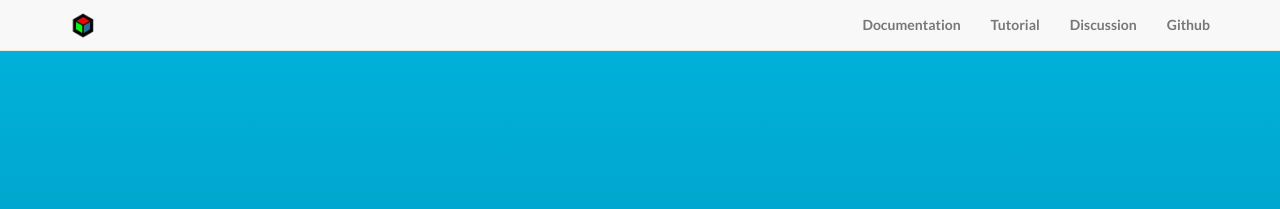
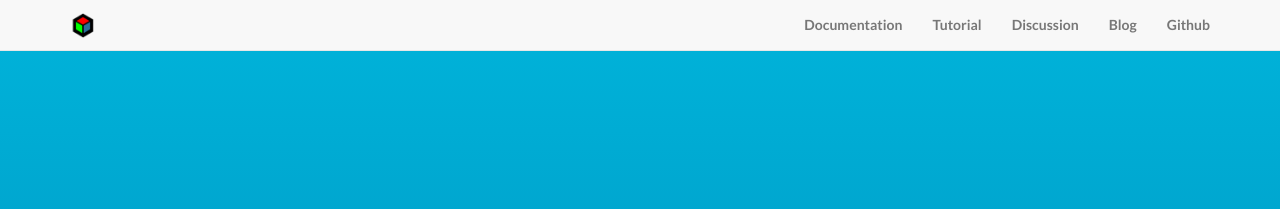
Before and after one commit to kornia/kornia.github.io, a Jekyll site: the page built from index.html, in a window 1280 px wide. Shown: the top 209 px of the page. Built offline with Jekyll 4.4.1, drawn with Linux system fonts in a browser that asks for light colours.

Commit message:
Update header.html

```diff
--- a/_includes/header.html
+++ b/_includes/header.html
@@ -22,6 +22,9 @@
                 </li>
                 <li>
                     <a class="page-scroll" href="https://discuss.pytorch.org/c/vision/kornia">Discussion</a>
+                </li>
+		<li>
+                    <a class="page-scroll" href="https://kornia.org/kornia-blog/">Blog</a>
                 </li>
                 <li>
                     <a class="page-scroll" href="https://github.com/kornia/kornia">Github</a>
```
